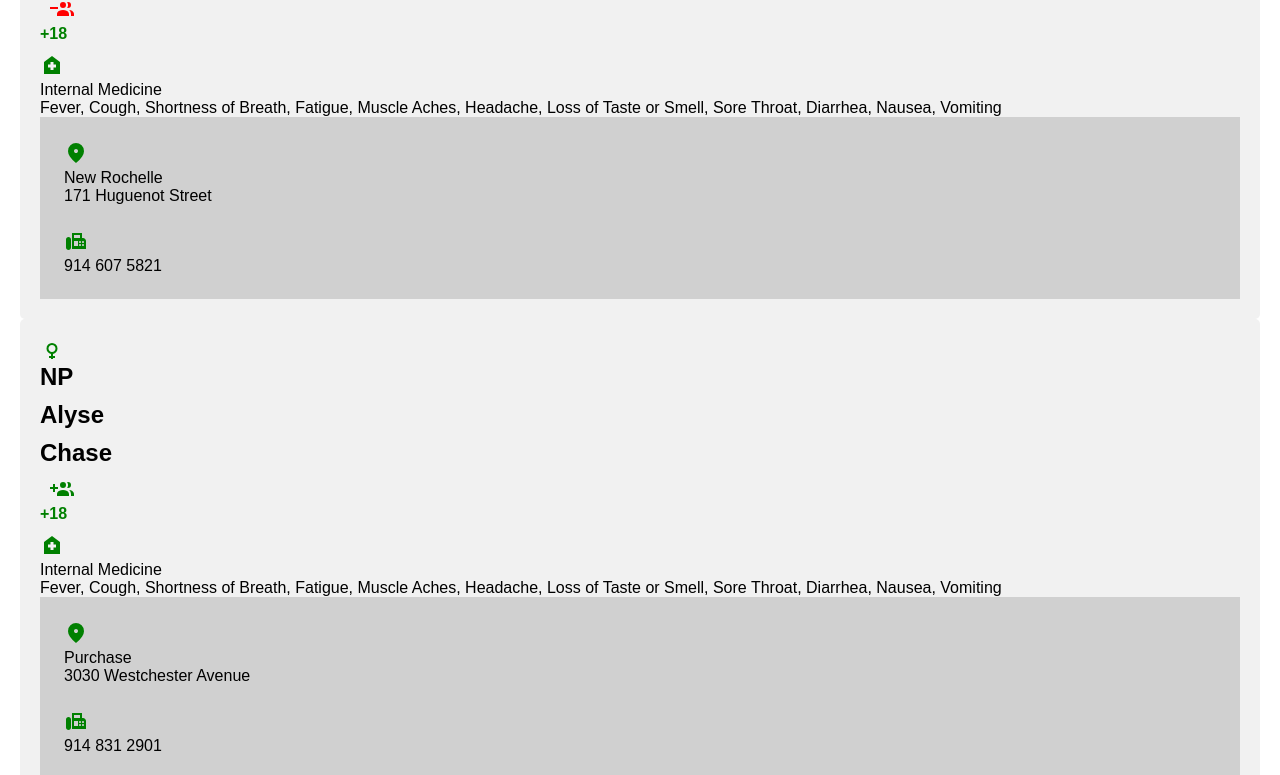
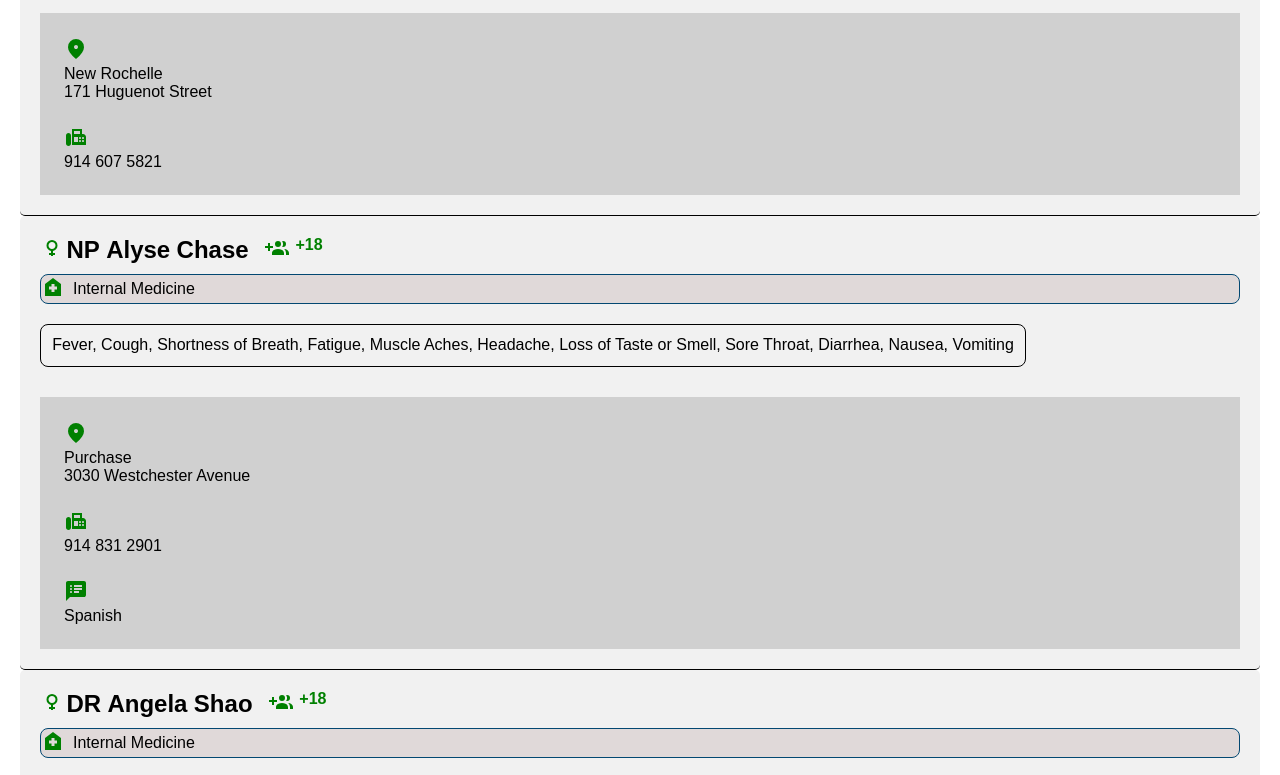
Before and after one commit to July-is-bot/Westmed-App, a plain HTML site: page index.html in a window 1280 px wide. Shown: the part 538-1313 px from the top of the page. Drawn offline with Linux system fonts and the light colour scheme.

Commit message:
Update style.css

```diff
--- a/style.css
+++ b/style.css
@@ -1,5 +1,10 @@
 :root {
     --main-color: hsl(203, 95%, 23%);
+    --light-main-color: hsl(203, 100%, 75%);
+}
+
+* {
+    box-sizing: border-box;
 }
 
 body {
@@ -17,6 +22,10 @@ header {
 h1 {
     color: white;
     font-size: 2rem;
+}
+
+p {
+    margin: 0;
 }
 
 main {
@@ -54,12 +63,10 @@ form {
 .form-checkbox-wrap {
     width: 100%;
     margin: 0.5rem 0;
-    /*background: red;*/
 }
 
 .form-dropdown-wrap {
     margin: 0.5rem;
-    /* background-color: red; */
 }
 
 button {
@@ -87,6 +94,7 @@ button:hover {
     background-color: #f1f1f1;
     border-radius: 5px;
     padding: 20px;
+    border-bottom: black solid 1px;
 }
 
 .age-group {
@@ -94,24 +102,18 @@ button:hover {
   font-size: 1rem;
 }
 
-.specialty {
-  padding: 0;
-}
 
 .provider-card h2 {
     margin: 0 0 10px;
 }
 
-.provider-card p {
-    margin: 0;
-}
 
 .information-card {
     display: flex;
-    flex-direction: column;
     gap: 1.5rem;
     padding: 1.5rem;
     background-color: #d0d0d0;
+    flex-direction: column;
 }
 
 .location-row {
@@ -124,12 +126,76 @@ button:hover {
     gap: 1.5rem;
 }
 
-.header-row-two {
-  display: flex;
-  flex-wrap: wrap;
-  align-items: center;
+.important-info {
+    display: flex;
+    flex-direction: column;
+    padding: 1rem;
+    gap: 1rem;
+    background-color: #f1f1f1;
+    height: 100%;
+    border: 1px solid #ff1e00;
 }
 
-.icon-wrap {
-  margin-right: 0.5rem;
+.card-header {
+    display: flex;
+    flex-direction: column;
 }
+
+.header-row-one {
+    display: flex;
+    gap: 0.4rem;
+}
+
+.header-row-two {
+    display: flex;
+    width: 100%;
+    gap: 0.5rem;
+}
+
+.specialty {
+  padding: 0;
+  display: flex;
+  flex-grow: 1;
+  gap: 0.5rem;
+  border: var(--main-color) 1px solid;
+  border-radius: 8px;
+  align-items: center;
+  background-color: #e0d9d9;
+}
+
+.specialty:hover {
+  cursor: pointer;
+  background: linear-gradient(to top, var(--light-main-color), #d7d7d7 10%);
+}
+
+.header-row-three {
+    display: flex;
+    width: 100%;
+    gap: 0.5rem;
+    margin-bottom: 10px;
+}
+
+.common-symptoms {
+    display: flex;
+    margin: 20px 0;
+    padding: 0.7rem;
+    border: black 1px solid;
+    border-radius: 8px;
+}
+
+.open {
+  display: flex;
+}
+
+.location-information {
+  display: flex;
+  flex-direction: column;
+  gap: 0.5rem;
+  /* align-items: center; */
+}
+.fax-information {
+    display: flex;
+    flex-direction: column;
+    gap: 0.5rem;
+    /* align-items: center; */
+  }
```
